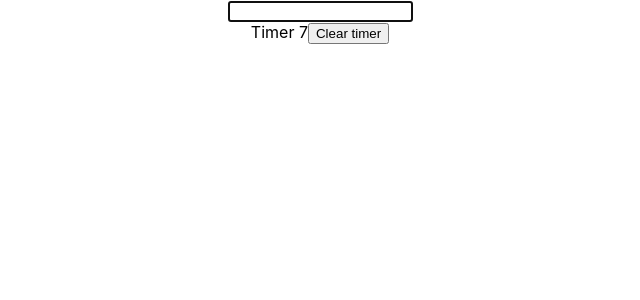
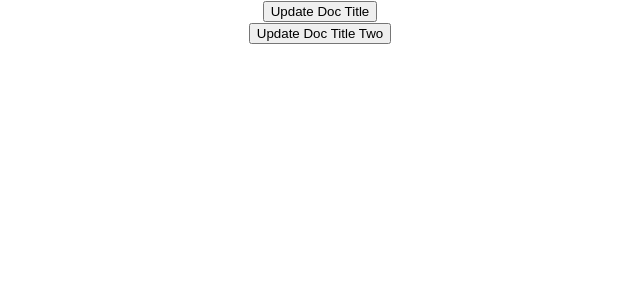
Before and after one commit to ernestchakhoyan/hooks-testing, a React (Create React App) app: page / in a window 1280 px wide. Shown: the top 300 px of the page, without its empty margins (320-960 px from the left). Built offline with nearby package versions, Linux system fonts and the light colour scheme.

Commit message:
Custom hook one

```diff
--- a/src/App.js
+++ b/src/App.js
@@ -10,6 +10,8 @@ import DataFetchingWithUseReducer from "./components/DataFetchingWithUseState/Da
 import CounterWithMemo from "./components/useMemo/CounterWithMemo";
 import InputField from "./components/useRef/InputField";
 import CounterInterval from "./components/useRef/CounterInterval";
+import DocTitleUpdateOne from "./components/DocTitleUpdateOne/DocTitleUpdateOne";
+import DocTitleUpdateTwo from "./components/DocTitleUpdateOne/DocTitleUpdateTwo";
 
 export const FirstContext = React.createContext();
 export const SecondContext = React.createContext();
@@ -43,8 +45,10 @@ function App() {
                     {/*<ComponentC/>*/}
                     {/*<DataFetchingWithUseReducer />*/}
                     {/*<CounterWithMemo />*/}
-                    <InputField />
-                    <CounterInterval />
+                    {/*<InputField />*/}
+                    {/*<CounterInterval />*/}
+                    <DocTitleUpdateOne />
+                    <DocTitleUpdateTwo />
                 </SecondContext.Provider>
             </FirstContext.Provider>
         </div>
--- /dev/null
+++ b/src/components/DocTitleUpdateOne/DocTitleUpdateOne.js
@@ -0,0 +1,15 @@
+import React, { useEffect, useState } from "react";
+import { useDocumentTitleCount } from "../customHooks/customHooks";
+
+function DocTitleUpdateOne(props) {
+    const [ count, setCount ] = useState(0);
+
+    useDocumentTitleCount(count);
+    return (
+        <div>
+            <button onClick={ () => setCount(count + 1) }>Update Doc Title</button>
+        </div>
+    );
+}
+
+export default DocTitleUpdateOne;
--- /dev/null
+++ b/src/components/DocTitleUpdateOne/DocTitleUpdateTwo.js
@@ -0,0 +1,16 @@
+import React, { useEffect, useState } from "react";
+import { useDocumentTitleCount } from "../customHooks/customHooks";
+
+function DocTitleUpdateTwo(props) {
+    const [ count, setCount ] = useState(0);
+
+    useDocumentTitleCount(count);
+
+    return (
+        <div>
+            <button onClick={ () => setCount(count + 1) }>Update Doc Title Two</button>
+        </div>
+    );
+}
+
+export default DocTitleUpdateTwo;
--- /dev/null
+++ b/src/components/customHooks/customHooks.js
@@ -0,0 +1,7 @@
+import {useEffect} from "react";
+
+export const useDocumentTitleCount = (count) => {
+    useEffect(() => {
+        document.title = count;
+    }, [ count ]);
+};
```
